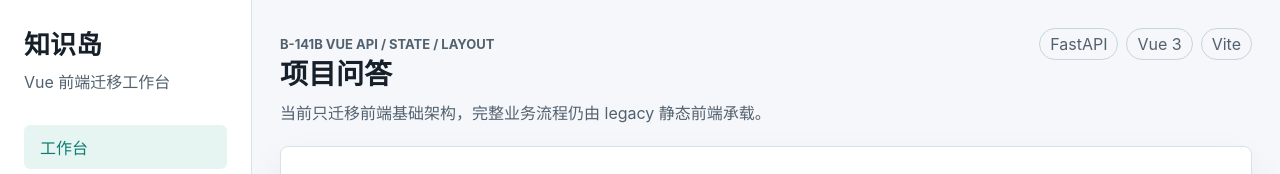
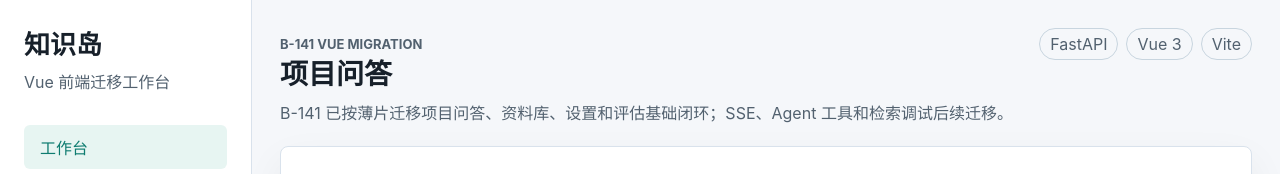
Before and after one commit to Yocaihua8/rag_system, a Vue app: page / in a window 1280 px wide. Shown: the top 174 px of the page. Built offline with nearby package versions, Linux system fonts and the light colour scheme; no server answers.

Commit message:
fix: 更新 Vue 迁移顶栏状态文案

```diff
--- a/frontend/src/components/AppShell.vue
+++ b/frontend/src/components/AppShell.vue
@@ -49,9 +49,9 @@
     <section class="workspace-main">
       <header class="topbar">
         <div>
-          <p class="eyebrow">B-141B Vue API / State / Layout</p>
+          <p class="eyebrow">B-141 Vue Migration</p>
           <h2>{{ activeTitle }}</h2>
-          <p>当前只迁移前端基础架构，完整业务流程仍由 legacy 静态前端承载。</p>
+          <p>B-141 已按薄片迁移项目问答、资料库、设置和评估基础闭环；SSE、Agent 工具和检索调试后续迁移。</p>
         </div>
         <div class="status-pills" aria-label="服务状态">
           <span>FastAPI</span>
```
Also changed, not shown: 1 other file (tests, documents, lock files or other folders).
